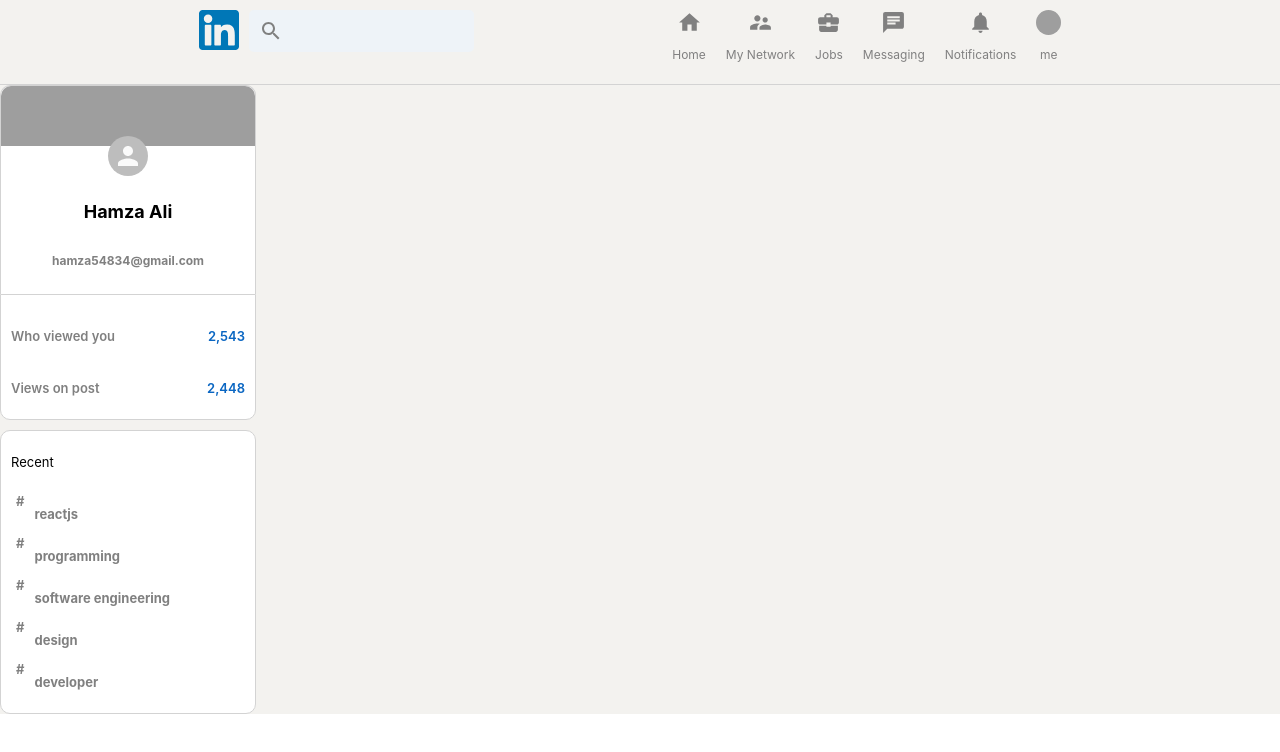
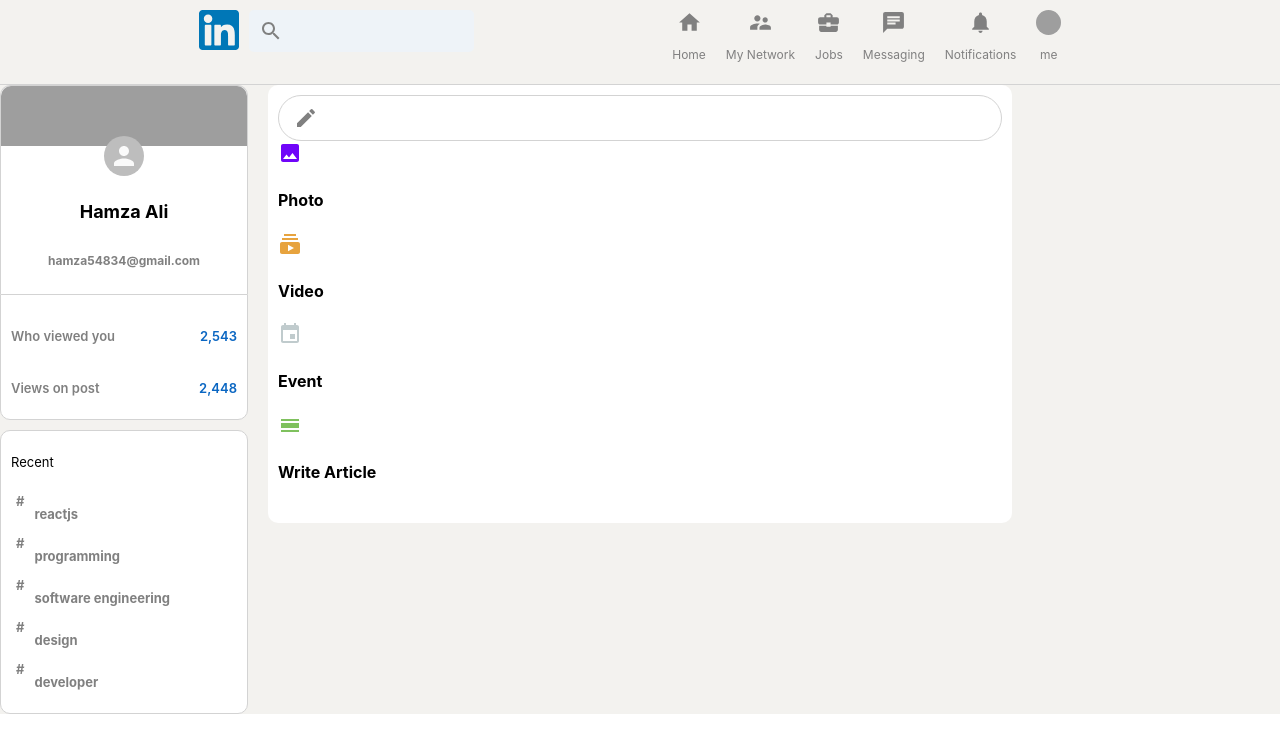
Before and after one commit to hamzaali81/Linkedin-clone02-Reactjs, a React (Create React App) app: page / in a window 1280 px wide. Shown: the top 752 px of the page. Built offline with nearby package versions, Linux system fonts and the light colour scheme; grey boxes are pictures that could not be loaded.

Commit message:
UI More work

```diff
--- a/src/App.js
+++ b/src/App.js
@@ -1,6 +1,8 @@
 import './App.css';
 import Header from './Component/Header/Header';
 import SideBar from "./Component/Sidebar/Sidebar";
+import Feed from "./Component/Feed/Feed";
+
 
 function App() {
   return (
@@ -14,6 +16,7 @@
      {/* Sidebar */}
        <SideBar />
      {/* Feed */}
+     <Feed />
      {/* Widgets */}
      </div>
     </div>
--- /dev/null
+++ b/src/Component/Feed/Feed.js
@@ -0,0 +1,31 @@
+import React from "react";
+import "./feed.css";
+import InputOption from '../InputOption/inputOption';
+
+import CreateIcon from "@material-ui/icons/Create";
+import ImageIcon from '@material-ui/icons/Image';
+import SubscriptionsIcon from '@material-ui/icons/Subscriptions';
+import EventIcon from '@material-ui/icons/Event';
+import CalendarViewDayIcon from '@material-ui/icons/CalendarViewDay';
+export default function Feed() {
+  return (
+    <div className="feed">
+      <div className="feed__inputContainer">
+        <div className="feed__input">
+          <CreateIcon />
+          <form action="">
+            <input type="text" />
+            <button type="submit">Send</button>
+          </form>
+        </div>
+
+        <div className="feed__inputOptions">
+             <InputOption Icon={ImageIcon} title="Photo" color="#7005F9"/>
+             <InputOption Icon={SubscriptionsIcon} title="Video" color="#E7A33E"/>
+             <InputOption Icon={EventIcon} title="Event" color="#C0CBCD"/>
+             <InputOption Icon={CalendarViewDayIcon} title="Write Article" color="#7FC15E"/>
+      </div>
+    </div>
+    </div>
+  );
+}
--- /dev/null
+++ b/src/Component/Feed/feed.css
@@ -0,0 +1,43 @@
+.feed {
+   flex: 0.6;
+   margin: 0 20px;
+}
+
+.feed__inputContainer{
+   background-color: white;
+   padding: 10px;
+   padding-bottom: 20px;
+   border-radius: 10px;
+   margin-bottom: 20px;
+}
+
+.feed__input {
+    border: 1px solid lightgray;
+    border-radius: 30px;
+    display: flex;
+    padding: 10px;
+    color: gray;
+    padding-left: 15px;
+}
+
+.feed__input > form {
+    display: flex;
+    width: 100%;
+}
+
+.feed__input > form > input {
+    border: none;
+    flex: 1;
+    margin-left: 10px;
+    outline-width: 0;
+    font-weight: 600;
+}
+
+.feed__input > form > button {
+    display: none
+}
+
+
+.feed__inputOptions {
+
+}
--- /dev/null
+++ b/src/Component/InputOption/inputOption.js
@@ -0,0 +1,11 @@
+import React from 'react'
+
+export default function inputOption({Icon, title, color}) {
+    // console.log(props);
+    return (
+         <div className="inputOption">
+             <Icon style={{ color: color }} />
+             <h4>{title}</h4>
+         </div>
+    )
+}
```
